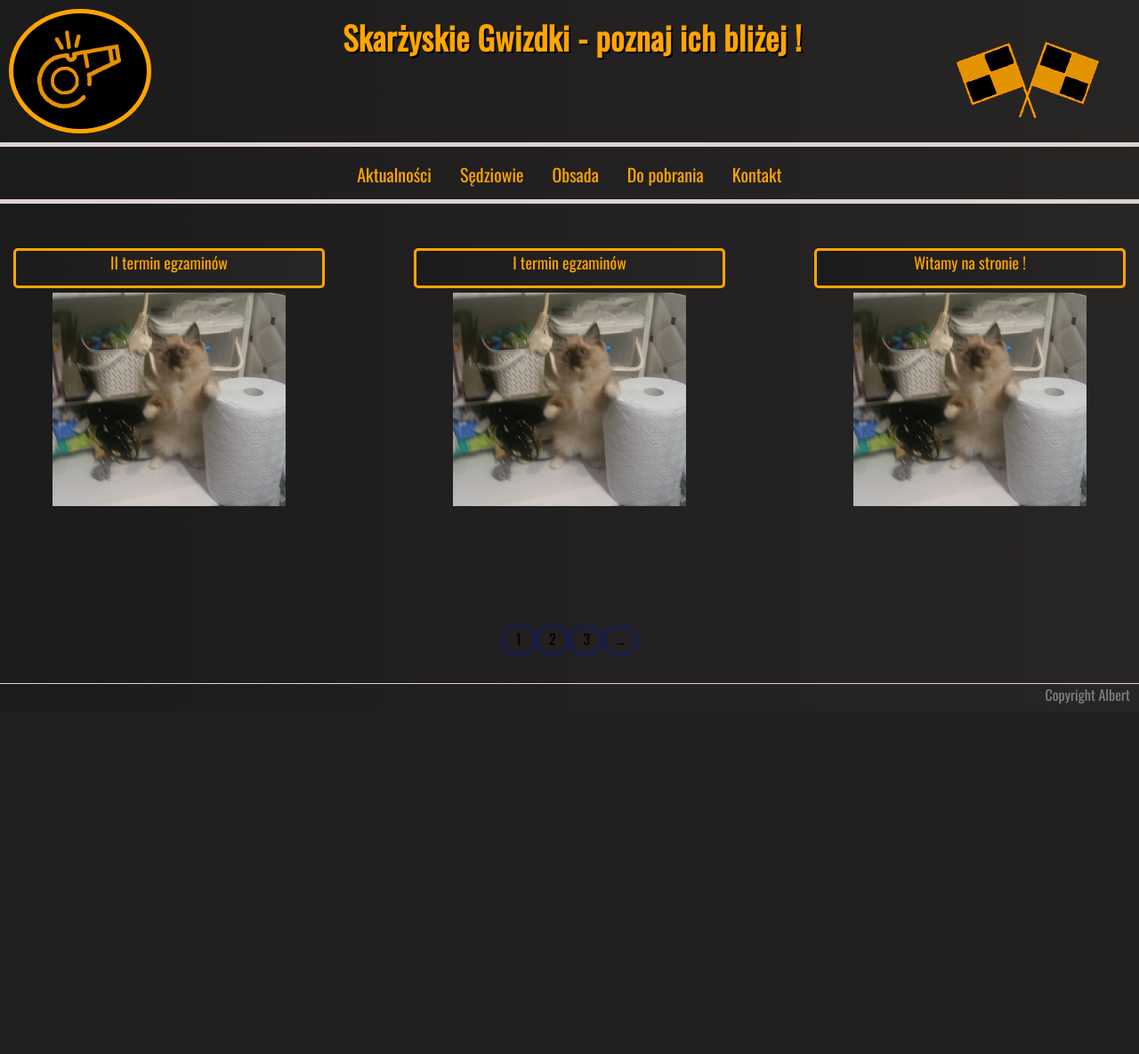
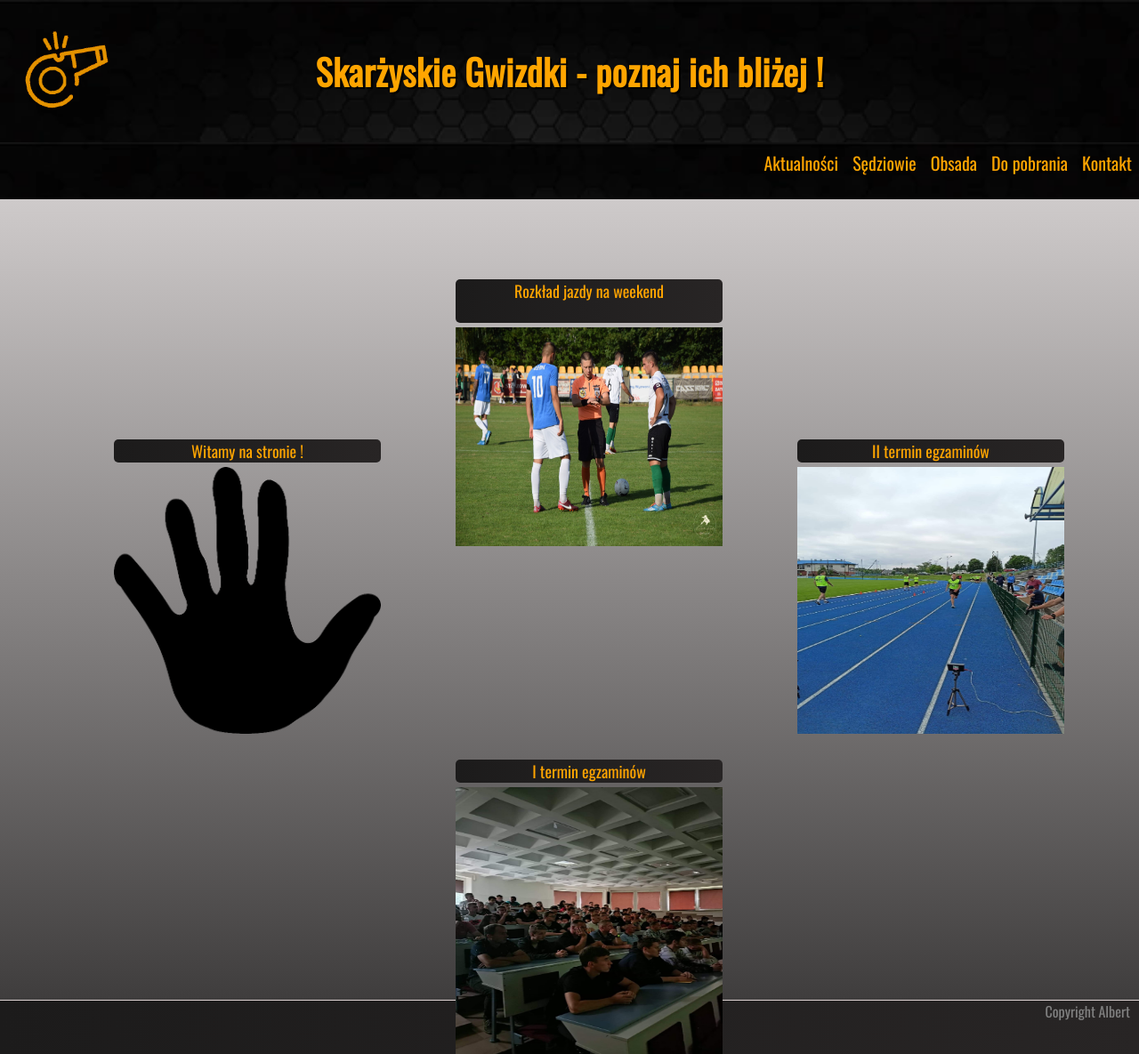
Before and after one commit to AlbertB93/SkoRefs, a PHP site: page /pages/news.html in a window 1280 px wide. Shown: the whole page at 89% size. Before the commit the page ends 791 px from the top, so only its background shows below. Run offline with PHP 8.4, Linux system fonts and the light colour scheme.

Commit message:
few changes in index and news html

```diff
--- /dev/null
+++ b/logo.txt
@@ -0,0 +1,3 @@
+Dwa ludziki, jeden gwizda, a drugi ma chorągiewki
+Lub 3 ludziki, jeden gwizda, a dwóch z chorągiewkami
+W tle piłka.
--- a/pages/news.html
+++ b/pages/news.html
@@ -14,69 +14,62 @@
 </head>
 
 <body>
+
     <header>
         <div class="header--logo">
             <a href="../index.html"> <img src="../images/whistle-logo.png" alt="WHISTLE" class="header--logo--img"></a>
         </div>
-        <div class="header--rest">
-            <div class="header--title">
+        <h1>
             Skarżyskie Gwizdki - poznaj ich bliżej !
-            </div>
-                <div class="header--flags">
-                    <img src="../images/flags.png" alt="FLAGS">
-                </div>
-        </div>
+        </h1>
+        <!--         <div class="header--flags">
+                                                                                                                            <img src="images/flags.png" alt="FLAGS">
+                                                                                                                </div> -->
     </header>
 
     <nav>
-        <a href="news.html">Aktualności</a>
-        <a href="refs.html">Sędziowie</a>
-        <a href="cast.html">Obsada</a>
-        <a href="toDownload.html">Do pobrania</a>
-        <a href="contact.html">Kontakt</a>
+        <a href="pages/news.html">Aktualności</a>
+        <a href="pages/refs.html">Sędziowie</a>
+        <a href="pages/cast.html">Obsada</a>
+        <a href="pages/toDownload.html">Do pobrania</a>
+        <a href="pages/contact.html">Kontakt</a>
     </nav>
 
     <main>
-        <div class="articles">
-            <div class="articles--news">
+        <div class="news--articles">
+            <article id="news--1">
+                <div class="article--title">
+                    <a href="pages/news/news003.html">Rozkład jazdy na weekend</a>
+                </div>
+                <div class="article--image">
+                    <img src="../images/testObsada.jpg" alt="FELEK" class="article--image--file">
+                </div>
+            </article>
+            <article id="news--2">
                 <div class="article--title">
                     <a href="pages/news/news003.html">II termin egzaminów</a>
                 </div>
                 <div class="article--image">
-                    <img src="../images/felek.png" alt="FELEK" class="article--image--file">
+                                        <img src="../images/egzaminyBoisko.jpg" alt="FELEK" class="article--image--file">
                                         </div>
-            </div>
-            <div class="articles--news">
+                </article>
+
+                <article id="news--3">
                     <div class="article--title">
                         <a href="pages/news/news002.html"> I termin egzaminów </a>
                 </div>
                 <div class="article--image">
-                    <img src="../images/felek.png" alt="FELEK" class="article--image--file">
+                <img src="../images/egzaminySala.jpg" alt="FELEK" class="article--image--file">
                 </div>
-            </div>
-            <div class="articles--news">
+                </article>
+                <article id="news--4">
                     <div class="article--title">
                         <a href="pages/news/news001.html">Witamy na stronie !</a>
                     </div>
                     <div class="article--image">
-                    <img src="../images/felek.png" alt="FELEK" class="article--image--file">
+                <img src="../images/hand.png" alt="FELEK" class="article--image--file">
                 </div>
-            </div>
-        </div>
-
-        <div class="buttons--container">
-            <div class="buttons--container--button">
-                <a href="#">1</a>
-            </div>
-            <div class="buttons--container--button">
-                <a href="#">2</a>
-            </div>
-            <div class="buttons--container--button">
-                <a href="#">3</a>
-            </div>
-            <div class="buttons--container--button">
-                <a href="#">...</a>
-            </div>
+                        </article>
         </div>
     </main>
 
@@ -85,6 +78,7 @@
             Copyright Albert
         </div>
     </footer>
+
 </body>
 
 </html>
--- a/style.css
+++ b/style.css
@@ -1,13 +1,15 @@
-:root{
+:root {
     --color-main: rgb(67, 77, 215);
     --color-decorate: rgb(221, 210, 210);
-
+    --color-ground1: linear-gradient(to right, rgb(206, 202, 202), rgb(255, 255, 255));
     --color-ground: #C5C5C5;
     --color-test: rgb(241, 241, 122);
     /*--color-header: #1f2232;*/
+
+    --color-header: linear-gradient(to right, rgb(28, 27, 27), rgb(40, 37, 37));
 }
 
-*{
+* {
     box-sizing: border-box;
     font-family: 'Barlow Semi Condensed', sans-serif;
     font-family: 'Oswald', sans-serif;
@@ -15,80 +17,64 @@
     padding: 0;
 }
 
-body{
+body {
     /*     background: linear-gradient(to right, grey, white); */
-    background: linear-gradient(to right, rgb(28, 27, 27),rgb(40, 37, 37));
+    background: linear-gradient(to right, rgb(28, 27, 27), rgb(40, 37, 37));
     color: orange;
-}
-
-
-header{
-    /* background-color: var(--color-main); */
-/*     background: linear-gradient(to left, var(--color-main), rgb(17, 27, 112)); */
-        background: linear-gradient(to right, rgb(28, 27, 27),rgb(40, 37, 37));
-    display: flex;
-    height: 20vh;
-    padding: 10px;
     width: 100%;
 }
 
-.header--logo{
- /*    background-color: var(--color-decorate); */
-   background-color: black;
-/*     background-image: url("images/whistle-logo2.png");
-    background-position: center; */
-    border: solid 5px orange;
-    border-radius: 50%;
-    max-height: 20vh;
-    max-width: 20%;
-    min-width: 20vh;
-
-}
-.header--rest{
-    max-height: 20vh;
-    position: relative;
-    width: 87%;
+header {
+    /*  background-color: var(--color-header); */
+    background-image: url(images/tlo-header-2.webp);
+    background-size: cover;
+    display: flex;
+    height: 20vh;
+    width: 100vw;
+    justify-content: center;
+    align-items: center;
 }
 
+.header--logo {
 
-.header--logo--img{
+    height: 16vh;
+    width: 10vw;
+    position: absolute;
+    left: 12px;
+}
 
-    display:block;
+.header--logo--img {
+
+    display: block;
     max-height: 80%;
     max-width: 80%;
     margin: 0 auto;
     margin-top: 15px;
 }
 
-
-.header--title{
-/*     color: var(--color-ground); */
+h1 {
     color: orange;
     font-weight: 700;
-    font-size: 36px;
+    font-size: 40px;
     letter-spacing: 0.5px;
-    padding-right: 150px;
-    padding-top: 5px;
-    text-align: center;
     text-shadow: 2px 2px black;
-
 }
 
-.header--flags{
+.header--flags {
     top: 20px;
     position: absolute;
     right: 10px;
-/*     max-height: 75%;
-    max-width: 75%; */
 }
 
-nav{
-    border-top: solid 5px var(--color-decorate);
+nav {
+    /* border-top: solid 5px var(--color-decorate); */
+    background-image: url(images/tlo-header-2.webp);
+    background-size: cover;
     color: #1f2232;
     display: flex;
     font-size: 20px;
     height: 8vh;
-    justify-content: center;
+    justify-content: right;
     padding: 1rem 0.5 rem;
     width: 100%;
 }
@@ -98,75 +84,68 @@ nav a {
     /*    color: var(--color-main); */
     color: orange;
     text-decoration: none;
-    padding: 1rem;
+    padding: 0.5rem;
+    transition: 2s;
 }
 
-nav a:hover{
-    color: grey
+nav a:hover {
+    color: white;
 }
 
-main{
-    border-top: solid 5px var(--color-decorate);
+main {
+    background: linear-gradient(to bottom, rgb(206, 202, 202), rgb(63, 61, 61));
+    /* border-top: solid 5px var(--color-decorate); */
     display: flex;
-    justify-content: center;
+    justify-content: space-around;
+    align-items: center;
     min-height: 68vh;
     position: relative;
     width: 100%;
 }
 
-article{
-/*     border: solid 2px var(--color-main); */
- /*    border: solid 2px orange; */
+article {
+    /*     border: solid 2px orange; */
     border-radius: 5px;
     display: flex;
     flex-direction: column;
     height: 300px;
-    margin: 50px auto;
-/*     min-width: 25%;
-    min-height: 20vh;
-    max-height: 40vh; */
     position: relative;
-    width: 350px;
+    width: 300px;
 }
 
-.article--title{
-/*     background-color: var(--color-test); */
-/*     background-color: var(--color-decorate); */
-/* background-color: black; */
-    background: linear-gradient(to right, rgb(28, 27, 27),rgb(40, 37, 37));
-    border: solid 3px orange;
+.article--title {
+    background: linear-gradient(to right, rgb(28, 27, 27), rgb(40, 37, 37));
     border-radius: 5px;
     color: var(--color-main);
     font-size: 18px;
-    height: 15%;
+    height: 20%;
     text-align: center;
 }
 
-.article--title a{
+.article--title a {
     text-decoration: none;
     /*     color: var(--color-main); */
     color: orange;
 }
 
-
-.article--title a:hover{
-    color: grey
+.article--title a:hover {
+    color: grey;
 }
 
-.article--image{
+.article--image {
     height: 100%;
+    width: 100%;
     margin-top: 5px;
     display: flex;
-    justify-content: center;
 }
 
-.article--image--file{
-    height: 80%;
-    width: 75%;
+.article--image--file {
+    height: 100%;
+    width: 100%;
 }
 
 
-footer{
+footer {
     border-top: solid 1px var(--color-decorate);
     color: grey;
     display: flex;
@@ -176,34 +155,35 @@ footer{
 }
 
 
+
 /*********************************** REFS.HTML ********************************************/
 
 .main--refs,
-.main--cast{
+.main--cast {
     min-width: 80vw;
 }
 
-.list--refs{
+.list--refs {
     text-align: center;
 }
 
-.list--refs--title{
+.list--refs--title {
     text-align: center;
-    color:darkblue;
+    color: darkblue;
     font-size: 20px;
     height: 10vh;
     padding-top: 24px;
 }
 
-.league--title{
+.league--title {
     border-top: solid 0.5px var(--color-main);
-    color:var(--color-main);
+    color: var(--color-main);
     cursor: pointer;
     font-size: 18px;
     margin: 0 auto;
     padding-left: 20px;
-    padding-bottom:20px;
-    padding-top:20px;
+    padding-bottom: 20px;
+    padding-top: 20px;
     max-width: 25vw;
 }
 
@@ -212,29 +192,29 @@ footer{
 #ref--person--leagueO,
 #ref--person--leagueA,
 #ref--person--leagueB,
-#ref--person--leagueP{
+#ref--person--leagueP {
     display: none;
 }
 
 
-.ref--person{
+.ref--person {
     display: flex;
     min-height: 20vh;
     min-width: 70vh;
 
 }
 
-.ref--person--image{
+.ref--person--image {
     /*  border: solid 2px green; */
     max-width: 160px;
     max-height: 180px;
-    margin: 5px ;
+    margin: 5px;
     display: flex;
     justify-content: center;
     width: 15vw;
 }
 
-.ref--person--image--file{
+.ref--person--image--file {
     border-radius: 25px;
     text-align: center;
     max-height: 180px;
@@ -242,8 +222,8 @@ footer{
     padding-top: 10px;
 }
 
-.ref--person--description{
-    color:var(--color-main);
+.ref--person--description {
+    color: var(--color-main);
     font-size: 20px;
     height: 30vh;
     padding-top: 10px;
@@ -252,7 +232,7 @@ footer{
     position: relative;
 }
 
-.ref--person--description--name{
+.ref--person--description--name {
     border-top: solid 0.5px var(--color-main);
     color: darkblue;
     font-size: 20px;
@@ -262,14 +242,14 @@ footer{
 
 }
 
-.ref--person--description--shortDescritpion{
+.ref--person--description--shortDescritpion {
     color: black;
-    font-size:16px;
+    font-size: 16px;
     padding-top: 12px;
     text-align: left;
 }
 
-.ref--person--description--button{
+.ref--person--description--button {
     border: solid 2px var(--color-main);
     border-radius: 10px;
     color: var(--color-main);
@@ -284,7 +264,7 @@ footer{
 
 /*********************************** NEWS.HTML ********************************************/
 
-.articles{
+.articles {
     /*     border: solid 3px black; */
     /*   height: 300px; */
     /*  min-width: 80vw;
@@ -301,7 +281,7 @@ footer{
 }
 
 
-.articles--news{
+.articles--news {
     /*     border: solid 2px rgb(17, 27, 112);  */
     border-radius: 10px;
     height: 300px;
@@ -321,7 +301,7 @@ footer{
 } */
 
 
-.buttons--container{
+.buttons--container {
     /*     border: solid 3px green;  */
     height: 10vh;
     margin: 0 auto;
@@ -329,12 +309,13 @@ footer{
     display: flex;
     flex-direction: row;
     padding: 16px;
-    position:absolute;
+    position: absolute;
     bottom: 0;
     /*     grid-column: 1 / -1;
     margin-top: -100px; */
 }
-.buttons--container--button{
+
+.buttons--container--button {
     border: solid 2px rgb(17, 27, 112);
     border-radius: 20px;
     text-align: center;
@@ -342,16 +323,16 @@ footer{
     width: 3vw;
 }
 
-.buttons--container a{
-    color:black;
+.buttons--container a {
+    color: black;
     text-decoration: none;
 }
 
 /*********************************** CAST.HTML ********************************************/
 
-.month--container{
+.month--container {
     border-top: solid 0.5px var(--color-main);
-    color:var(--color-main);
+    color: var(--color-main);
     cursor: pointer;
     font-size: 18px;
     margin: 0 auto;
@@ -360,11 +341,11 @@ footer{
     width: 90%;
 }
 
-.month{
-    color:black;
+.month {
+    color: black;
 }
 
-#august{
+#august {
     /*     border: solid 2px red; */
 
     display: none;
@@ -372,13 +353,13 @@ footer{
     padding-top: 20px;
 }
 
-.week{
+.week {
     display: flex;
     flex-direction: row;
     justify-content: space-between;
 }
 
-.august--week{
+.august--week {
     /*     border: solid 2px greenyellow; */
 
     border-left: solid 0.5px var(--color-main);
@@ -389,29 +370,61 @@ footer{
 }
 
 #august_06_07,
-#august_13_14{
+#august_13_14 {
     /*     border: solid 2px blue; */
     display: none;
 
 }
 
-.table--title{
+.table--title {
     color: black;
-    cursor:default;
+    cursor: default;
     text-align: center;
     padding-top: 30px;
 }
 
-table, table *
-{
+table, table * {
     border: solid 1px black;
-    color:darkblue;
-    cursor:default;
+    color: darkblue;
+    cursor: default;
     /* margin-top: 20px; */
     padding: 5px;
     margin: 20px auto;
 }
 
-table th{
+table th {
     text-align: center;
 }
+
+/*********************************** NEWSTEST.HTML ********************************************/
+
+.news--articles{
+    background: linear-gradient(to bottom, rgb(206, 202, 202), rgb(63, 61, 61));
+display: grid;
+grid-template-columns: 10% 20% 10% 20% 10% 20% 10%;
+grid-template-rows: 10% 20% 10% 20% 10% 20% 10%;
+height: 100%;
+width: 100%;
+}
+
+#news--1{
+    grid-column: 4/5;
+    grid-row: 2/3;
+}
+
+#news--2{
+
+    grid-column: 6/7;
+    grid-row: 3/4;
+}
+
+#news--3{
+
+    grid-column: 4/5;
+    grid-row: 6/7;
+}
+#news--4{
+
+    grid-column: 2/3;
+    grid-row: 3/4;
+}
```
Also changed, not shown: index.html (+24 -15 lines), images/biegacz.png (added), images/biegacz.webp (added), images/egzaminyBoisko.jpg (added), images/egzaminySala.jpg (added), images/fotoObsada.png (added), images/testObsada.jpg (added), images/tlo-header-2.webp (added), images/tlo-header-3.webp (added), images/tlo-header.webp (added), pomysły/header przed modyfikacja.PNG (added), 1 other file. Lines whose indentation alone changed are shown as unchanged.
